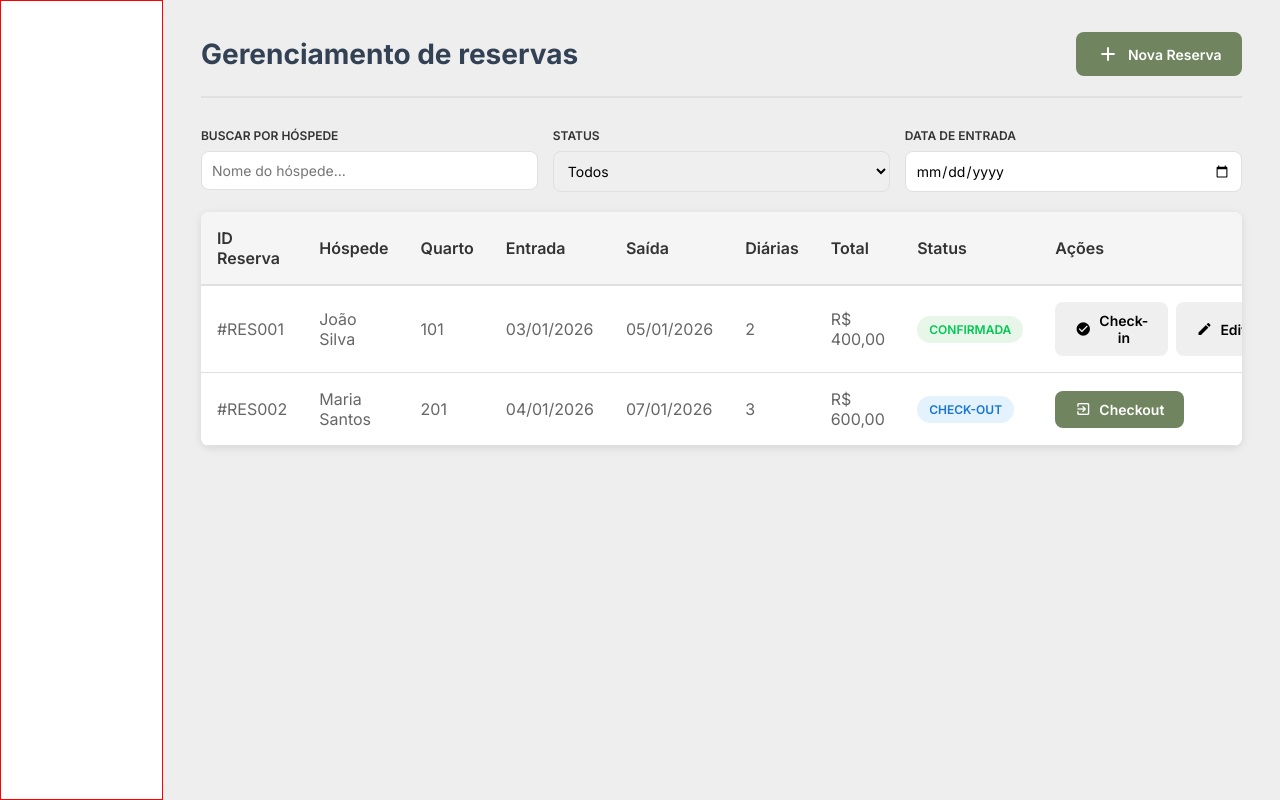
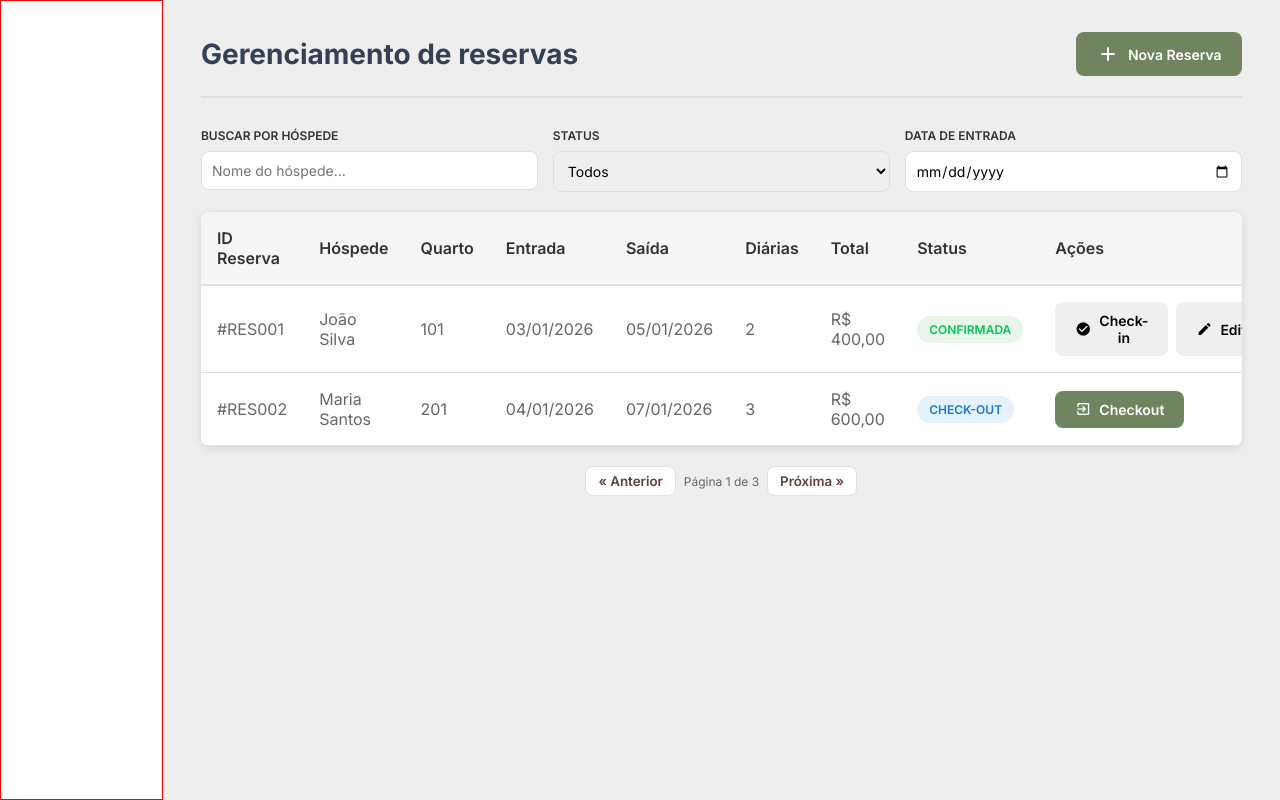
Before and after one commit to BrenoRMachado/TrabalhoModelagem_SistemaPousadaPedraTalhada, a PHP site: page /app/views/admin/reservas.html in a window 1280 px wide. Run offline with PHP 8.4, Linux system fonts and the light colour scheme.

Commit message:
Adiciona paginação

```diff
--- a/app/views/admin/reservas.html
+++ b/app/views/admin/reservas.html
@@ -102,6 +102,12 @@
                 </table>
             </div>
 
+            <div class="pagination">
+                <button class="pagination-btn">« Anterior</button>
+                <span style="font-size: 12px; color: #666;">Página 1 de 3</span>
+                <button class="pagination-btn">Próxima »</button>
+            </div>
+
 
         </main>
     </div>
--- a/public/css/reservas.css
+++ b/public/css/reservas.css
@@ -130,3 +130,21 @@ table tbody tr:hover {
     background: #E3F2FD;
     color: #1976D2;
 }
+
+/*! Paginação */
+.pagination {
+    display: flex;
+    justify-content: center;
+    align-items: center;
+    gap: 8px;
+    margin-top: 20px;
+}
+.pagination-btn {
+    padding: 6px 12px;
+    border: 1px solid #E0E0E0;
+    background: white;
+    color: var(--brown-btn);
+    border-radius: 8px;
+    cursor: pointer;
+    font-weight: 600;
+}
```
